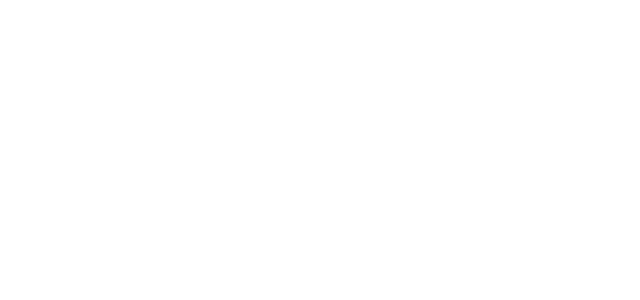
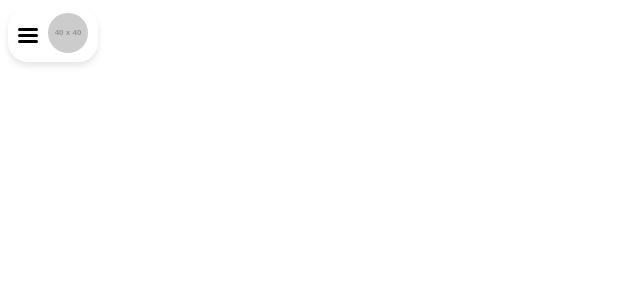
Before and after one commit to KaydenCiazaria/FE-Semester-3-Angular, an Angular app: page /burger-menu in a window 1280 px wide. Before the commit this address led to /. Shown: the top 300 px of the page, without its empty margins (0-640 px from the left). Built offline with nearby package versions, Linux system fonts and the light colour scheme.

Commit message:
working burger menu

```diff
--- a/src/app/app.routes.ts
+++ b/src/app/app.routes.ts
@@ -4,6 +4,7 @@ import { FormRegisterComponent } from './components/form/form-register/form-regi
 import {FormAddPropertyComponent} from './components/form/form-add-property/form-add-property.component';
 import { FormReservationComponent } from './components/form/form-reservation/form-reservation.component';
 import { FormEditPropertyComponent } from './components/form/form-edit-property/form-edit-property.component';
+import { BurgerMenuComponent } from './components/burger-menu/burger-menu.component';
 export const routes: Routes = [
   { path: 'login', component: PopLoginComponent },
   { path: '', redirectTo: '/login', pathMatch: 'full' },
@@ -11,4 +12,5 @@ export const routes: Routes = [
   { path: 'form-add-property', component: FormAddPropertyComponent },
   { path: 'reservation', component: FormReservationComponent },  // this is the final: { path: 'reservation/:id', component: FormReservationComponent },
   { path: 'edit-villa', component: FormEditPropertyComponent }, // add /:id
+  { path: 'burger-menu', component:BurgerMenuComponent },
 ];
--- a/src/app/components/burger-menu/burger-menu.component.css
+++ b/src/app/components/burger-menu/burger-menu.component.css
@@ -0,0 +1,65 @@
+/* Container for the avatar menu */
+.avatar-menu {
+    position: relative;
+    display: flex;
+    align-items: center;
+  }
+
+  /* Container for the hamburger and user image */
+  .menu-container {
+    display: flex;
+    align-items: center;
+    background-color: white;
+    padding: 5px 10px;
+    border-radius: 20px;
+    box-shadow: 0 4px 6px rgba(0, 0, 0, 0.1);
+    cursor: pointer;
+    gap: 10px; /* Space between the hamburger and image */
+  }
+
+  /* Styling for the hamburger menu icon */
+  .hamburger {
+    display: flex;
+    flex-direction: column;
+    justify-content: space-between;
+    width: 20px; /* Width of the bars */
+    height: 15px; /* Total height for three bars */
+  }
+
+  .bar {
+    width: 100%;
+    height: 3px; /* Thickness of each bar */
+    background-color: black;
+    border-radius: 2px; /* Rounded edges for bars */
+  }
+
+  /* Styling for the user image */
+  .user-image img {
+    width: 40px; /* Width of the user image */
+    height: 40px; /* Height of the user image */
+    border-radius: 50%; /* Circular image */
+    object-fit: cover; /* Ensure the image fits */
+  }
+
+  /* Styling for the dropdown */
+  .dropdown {
+    position: absolute;
+    top: 50px; /* Position below the menu */
+    right: 0;
+    background-color: white;
+    border: 1px solid #ccc;
+    border-radius: 5px;
+    box-shadow: 0 4px 6px rgba(0, 0, 0, 0.1);
+    padding: 10px;
+    z-index: 1000;
+  }
+
+  .dropdown-item {
+    padding: 10px 20px;
+    cursor: pointer;
+    color: #333;
+  }
+
+  .dropdown-item:hover {
+    background-color: #f0f0f0;
+  }
--- a/src/app/components/burger-menu/burger-menu.component.html
+++ b/src/app/components/burger-menu/burger-menu.component.html
@@ -1 +1,23 @@
-<p>burger-menu works!</p>
+<div class="avatar-menu">
+    <div class="menu-container" (click)="handleMenuClick()">
+      <div class="hamburger">
+        <div class="bar"></div>
+        <div class="bar"></div>
+        <div class="bar"></div>
+      </div>
+      <div class="user-image">
+        <img
+          src="https://via.placeholder.com/40"
+          alt="User"
+        />
+      </div>
+    </div>
+
+    <div class="dropdown" *ngIf="isOpen">
+        <div class="dropdown-item" (click)="toggleLogoutModal()">
+        Log out
+        <app-pop-are-you-sure *ngIf="logoutModal" (toggleModal)="toggleLogoutModal()"></app-pop-are-you-sure>
+        </div>
+    </div>
+
+</div>
--- a/src/app/components/burger-menu/burger-menu.component.ts
+++ b/src/app/components/burger-menu/burger-menu.component.ts
@@ -1,12 +1,40 @@
-import { Component } from '@angular/core';
+import { Component, Output, EventEmitter } from '@angular/core';
+import { Router } from '@angular/router';
+import { CommonModule } from '@angular/common';
+import { PopAreYouSureComponent } from '../popups/pop-are-you-sure/pop-are-you-sure.component';
 
 @Component({
   selector: 'app-burger-menu',
   standalone: true,
-  imports: [],
+  imports: [CommonModule, PopAreYouSureComponent],
   templateUrl: './burger-menu.component.html',
   styleUrl: './burger-menu.component.css'
 })
+
 export class BurgerMenuComponent {
 
+  isOpen: boolean = false;
+  logoutModal: boolean = false;
+
+  constructor(private router: Router){}
+
+  handleMenuClick() {
+    this.isOpen = !this.isOpen;
+  }
+
+  handleMenuClose() {
+    this.isOpen = false;
+  }
+
+  @Output() onLogoutClick = new EventEmitter<boolean>();
+
+  toggleLogoutModal() {
+    this.logoutModal = !this.logoutModal;
+    console.log(`logoutModal is now: ${this.logoutModal}`)
+  }
+
+  navigateTo(route: string) {
+    this.router.navigate([route])
+  }
+
 }
--- a/src/app/components/popups/pop-are-you-sure/pop-are-you-sure.component.css
+++ b/src/app/components/popups/pop-are-you-sure/pop-are-you-sure.component.css
@@ -0,0 +1,61 @@
+.pop-logout-overlay {
+    position: fixed;
+    top: 0;
+    left: 0;
+    width: 100%;
+    height: 100%;
+    background: rgba(0, 0, 0, 0.6); /* Grey/blur background */
+    display: flex;
+    justify-content: center;
+    align-items: center;
+    z-index: 1000;
+  }
+
+  .pop-logout-container {
+    background: white;
+    width: 300px;
+    padding: 20px;
+    border-radius: 8px;
+    box-shadow: 0 4px 8px rgba(0, 0, 0, 0.2);
+    text-align: center;
+    position: relative;
+  }
+
+  h2 {
+    margin-bottom: 20px;
+    font-size: 18px; /* Match the smaller heading size */
+    color: black; /* Black text */
+  }
+
+  .logout-button-group {
+    display: flex;
+    justify-content: center;
+    gap: 10px;
+  }
+
+  .logout-button {
+    padding: 10px 20px;
+    border: none;
+    border-radius: 4px;
+    cursor: pointer;
+    font-size: 14px;
+    font-weight: bold;
+  }
+
+  .yes-button {
+    background-color: #006400; /* Green for Yes */
+    color: white;
+  }
+
+  .yes-button:hover {
+    background-color: darkgreen;
+  }
+
+  .no-button {
+    background-color: #ddd;
+    color: black;
+  }
+
+  .no-button:hover {
+    background-color: #bbb;
+  }
--- a/src/app/components/popups/pop-are-you-sure/pop-are-you-sure.component.html
+++ b/src/app/components/popups/pop-are-you-sure/pop-are-you-sure.component.html
@@ -1 +1,13 @@
-<p>pop-are-you-sure works!</p>
+<div class="pop-logout-overlay">
+    <div class="pop-logout-container">
+      <h2>Are you sure?</h2>
+      <div class="logout-button-group">
+        <button class="logout-button yes-button" (click)="handleLogout()">
+          Yes
+        </button>
+        <button class="logout-button no-button" (click)="decline(); $event.stopPropagation()">
+          No
+        </button>
+      </div>
+    </div>
+  </div>
--- a/src/app/components/popups/pop-are-you-sure/pop-are-you-sure.component.ts
+++ b/src/app/components/popups/pop-are-you-sure/pop-are-you-sure.component.ts
@@ -1,4 +1,5 @@
-import { Component } from '@angular/core';
+import { Component, Output, EventEmitter } from '@angular/core';
+import { Router } from '@angular/router';
 
 @Component({
   selector: 'app-pop-are-you-sure',
@@ -7,6 +8,20 @@ import { Component } from '@angular/core';
   templateUrl: './pop-are-you-sure.component.html',
   styleUrl: './pop-are-you-sure.component.css'
 })
+
 export class PopAreYouSureComponent {
 
+  constructor(private router: Router) {};
+
+  @Output() toggleModal = new EventEmitter<void>();
+
+  handleLogout() {
+    alert("You have logged out!");
+    // API goes here or would
+    this.router.navigate(['/'])
+  }
+
+  decline() {
+    this.toggleModal.emit();
+  }
 }
```
